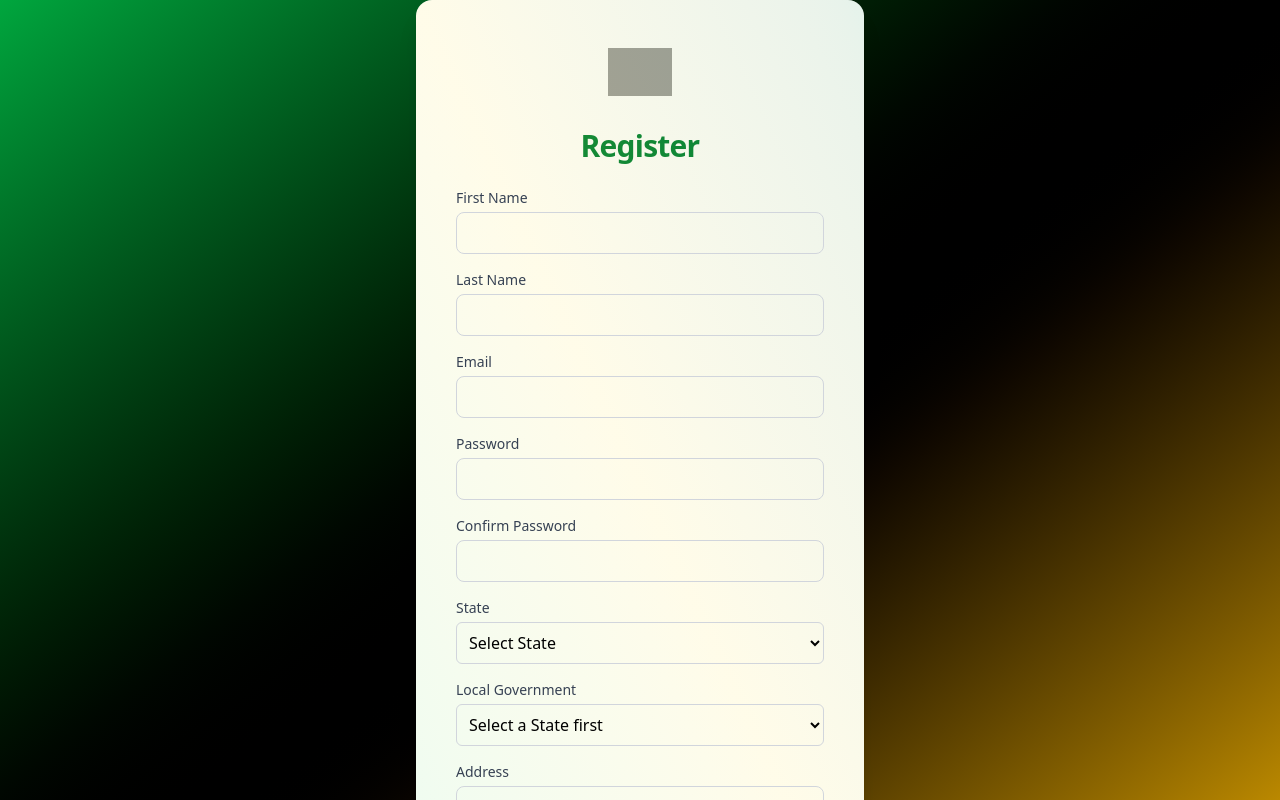
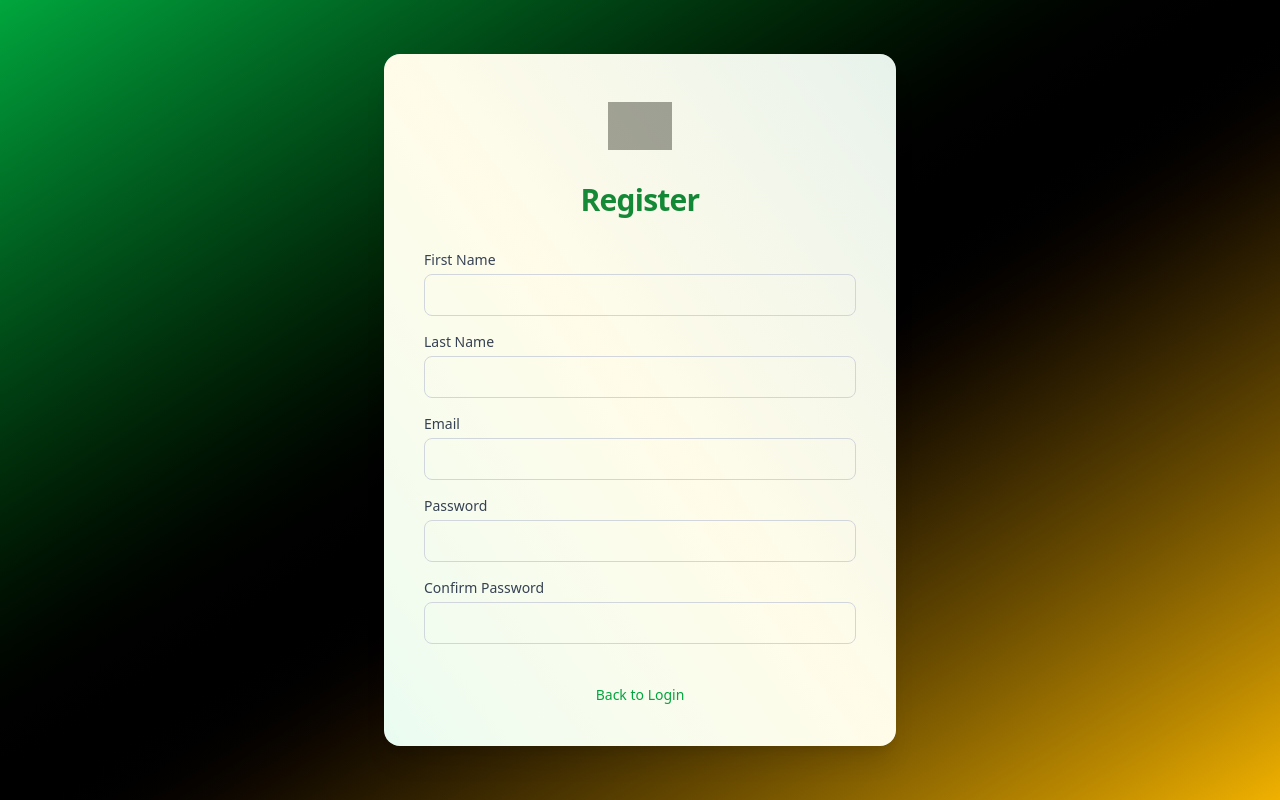
Before and after one commit to AbdullahiMuhammad/airr-front, a React (Vite) app: page /register in a window 1280 px wide. Built offline with nearby package versions, Linux system fonts and the light colour scheme; grey boxes are pictures that could not be loaded; what chartjs-plugin-datalabels would draw is missing.

Commit message:
Update Signup.jsx

```diff
--- a/src/pages/auth/Signup.jsx
+++ b/src/pages/auth/Signup.jsx
@@ -62,7 +62,7 @@ export default function Signup() {
 
   return (
     <div className="min-h-screen flex items-center justify-center bg-gradient-to-br from-green-600 via-black to-yellow-500 px-4">
-      <div className="w-full max-w-md bg-white rounded-2xl shadow-xl p-8 sm:p-10 relative overflow-hidden">
+      <div className="w-full max-w-lg bg-white rounded-2xl shadow-xl p-8 sm:p-10 relative overflow-hidden">
         <div className="absolute inset-0 rounded-2xl bg-gradient-to-tr from-green-400 via-yellow-300 to-green-700 opacity-10 pointer-events-none"></div>
 
         <div className="flex justify-center mb-6">
@@ -73,7 +73,10 @@ export default function Signup() {
           Register
         </h1>
 
-        <form onSubmit={handleRegister} className="space-y-4 relative z-10">
+        <form
+          onSubmit={handleRegister}
+          className="space-y-4 relative z-10 mt-8 mb-8 overflow-y-auto max-h-[calc(100vh-400px)]"
+        >
           <InputField
             label="First Name"
             type="text"
```
